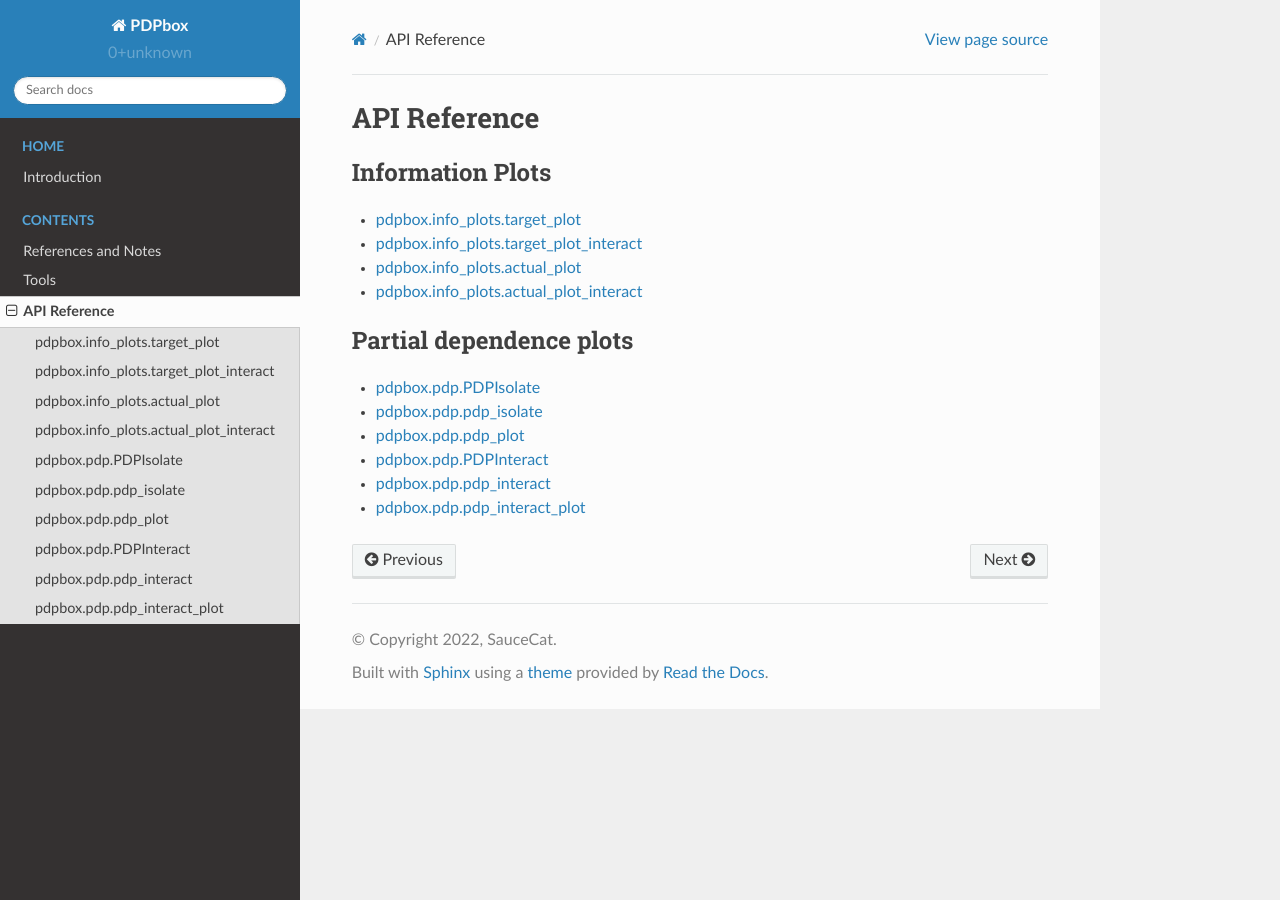
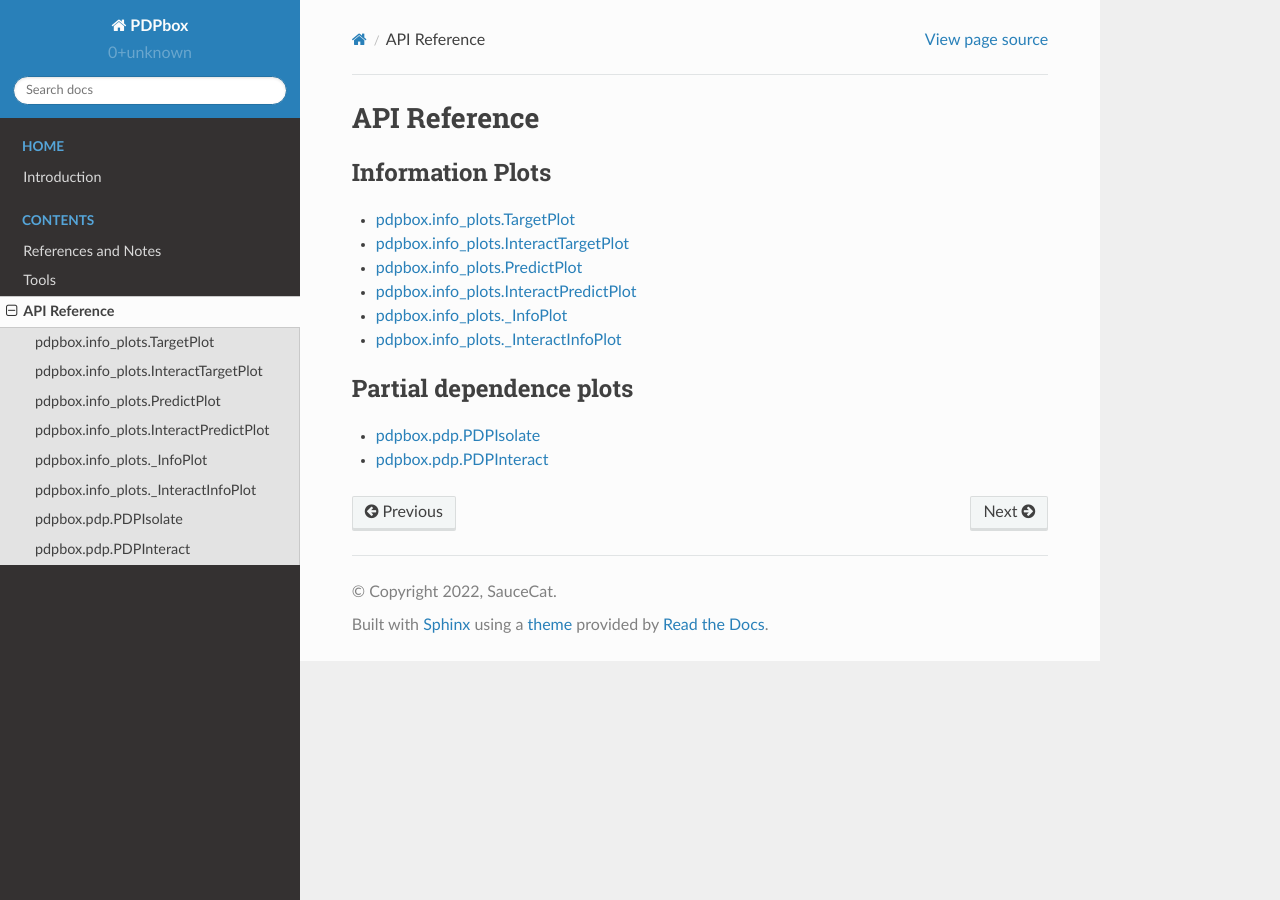
Before and after one commit to SauceCat/PDPbox, a Sphinx documentation site: the page built from docs/source/api.rst, in a window 1280 px wide. Built offline with Sphinx 7.4.7 and the Read the Docs theme 2.0.0, drawn with Linux system fonts in a browser that asks for light colours.

Commit message:
update docs

```diff
--- /dev/null
+++ b/docs/source/InteractPredictPlot.rst
@@ -0,0 +1,6 @@
+
+pdpbox.info_plots.InteractPredictPlot
+-------------------------------------
+
+.. autoclass:: pdpbox.info_plots.InteractPredictPlot
+    :members:
--- /dev/null
+++ b/docs/source/InteractTargetPlot.rst
@@ -0,0 +1,6 @@
+
+pdpbox.info_plots.InteractTargetPlot
+------------------------------------
+
+.. autoclass:: pdpbox.info_plots.InteractTargetPlot
+    :members:
--- /dev/null
+++ b/docs/source/PredictPlot.rst
@@ -0,0 +1,6 @@
+
+pdpbox.info_plots.PredictPlot
+-----------------------------
+
+.. autoclass:: pdpbox.info_plots.PredictPlot
+    :members:
--- /dev/null
+++ b/docs/source/TargetPlot.rst
@@ -0,0 +1,6 @@
+
+pdpbox.info_plots.TargetPlot
+----------------------------
+
+.. autoclass:: pdpbox.info_plots.TargetPlot
+    :members:
--- /dev/null
+++ b/docs/source/_InfoPlot.rst
@@ -0,0 +1,8 @@
+
+pdpbox.info_plots._InfoPlot
+---------------------------
+
+Both `pdpbox.info_plots.TargetPlot` and `pdpbox.info_plots.PredictPlot` inherit from `pdpbox.info_plots._InfoPlot` class and share the same `plot` method.
+
+.. autoclass:: pdpbox.info_plots._InfoPlot
+    :members: plot
--- /dev/null
+++ b/docs/source/_InteractInfoPlot.rst
@@ -0,0 +1,8 @@
+
+pdpbox.info_plots._InteractInfoPlot
+-----------------------------------
+
+Both `pdpbox.info_plots.InteractTargetPlot` and `pdpbox.info_plots.InteractPredictPlot` inherit from `pdpbox.info_plots._InteractInfoPlot` class and share the same `plot` method.
+
+.. autoclass:: pdpbox.info_plots._InteractInfoPlot
+    :members: plot
--- a/docs/source/actual_plot.rst
+++ /dev/null
@@ -1,5 +0,0 @@
-
-pdpbox.info_plots.actual_plot
------------------------------
-
-.. autofunction:: pdpbox.info_plots.actual_plot
--- a/docs/source/actual_plot_interact.rst
+++ /dev/null
@@ -1,6 +0,0 @@
-
-
-pdpbox.info_plots.actual_plot_interact
---------------------------------------
-
-.. autofunction:: pdpbox.info_plots.actual_plot_interact
--- a/docs/source/api.rst
+++ b/docs/source/api.rst
@@ -6,18 +6,16 @@ API Reference
    :maxdepth: 2
    :caption: Information Plots
 
-   target_plot
-   target_plot_interact
-   actual_plot
-   actual_plot_interact
+   TargetPlot
+   InteractTargetPlot
+   PredictPlot
+   InteractPredictPlot
+   _InfoPlot
+   _InteractInfoPlot
 
 .. toctree::
    :maxdepth: 2
    :caption: Partial dependence plots
 
    PDPIsolate
-   pdp_isolate
-   pdp_plot
    PDPInteract
-   pdp_interact
-   pdp_interact_plot
--- a/docs/source/pdp_interact.rst
+++ /dev/null
@@ -1,5 +0,0 @@
-
-pdpbox.pdp.pdp_interact
------------------------
-
-.. autofunction:: pdpbox.pdp.pdp_interact
--- a/docs/source/pdp_interact_plot.rst
+++ /dev/null
@@ -1,5 +0,0 @@
-
-pdpbox.pdp.pdp_interact_plot
-----------------------------
-
-.. autofunction:: pdpbox.pdp.pdp_interact_plot
--- a/docs/source/pdp_isolate.rst
+++ /dev/null
@@ -1,5 +0,0 @@
-
-pdpbox.pdp.pdp_isolate
-----------------------
-
-.. autofunction:: pdpbox.pdp.pdp_isolate
--- a/docs/source/pdp_plot.rst
+++ /dev/null
@@ -1,5 +0,0 @@
-
-pdpbox.pdp.pdp_plot
--------------------
-
-.. autofunction:: pdpbox.pdp.pdp_plot
--- a/docs/source/target_plot.rst
+++ /dev/null
@@ -1,6 +0,0 @@
-
-
-pdpbox.info_plots.target_plot
------------------------------
-
-.. autofunction:: pdpbox.info_plots.target_plot
--- a/docs/source/target_plot_interact.rst
+++ /dev/null
@@ -1,5 +0,0 @@
-
-pdpbox.info_plots.target_plot_interact
---------------------------------------
-
-.. autofunction:: pdpbox.info_plots.target_plot_interact
```
Also changed, not shown: docs/source/tools.rst (+4 -0 lines), 1 other file.
